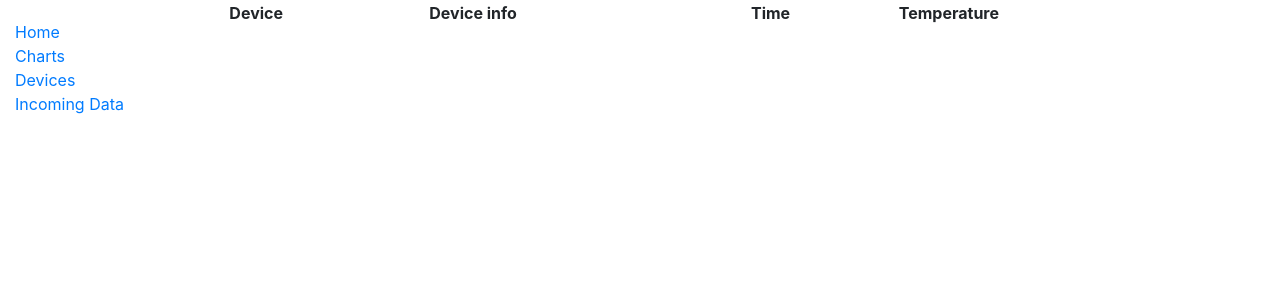
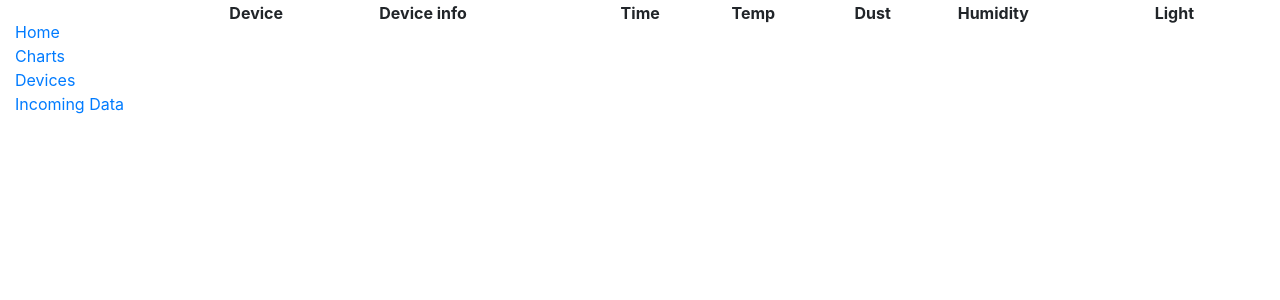
Before and after one commit to vikketii/protopaja-web, a Django app: page /data_table/ in a window 1280 px wide. Shown: the top 300 px of the page. Run offline with Django 3.2, Linux system fonts and the light colour scheme; data that the repository does not hold is empty; some libraries are stand-ins or nearby versions.

Commit message:
Added dust and light fields, tuned visuals

```diff
--- a/devicedata/templates/devicedata/data_table.html
+++ b/devicedata/templates/devicedata/data_table.html
@@ -7,7 +7,11 @@
                 <th>Device</th>
                 <th>Device info</th>
                 <th>Time</th>
-                <th>Temperature</th>
+                <th>Temp</th>
+                <th>Dust</th>
+                <th>Humidity</th>
+                <th>Light</th>
+
             </tr>
         </thead>
         <tbody>
@@ -18,6 +22,9 @@
                         <td>{{ data_object.device.info }}</td>
                         <td>{{ data_object.collection_date }}</td>
                         <td>{{ data_object.temperature }}</td>
+                        <td>{{ data_object.dust }}</td>
+                        <td>{{ data_object.humidity }}</td>
+                        <td>{{ data_object.light }}</td>
                     </tr>
 
             {% endif %}
--- a/devicedata/templates/devicedata/update_data_table.html
+++ b/devicedata/templates/devicedata/update_data_table.html
@@ -9,6 +9,9 @@
         <td>{{ data_object.device.info }}</td>
         <td>{{ data_object.collection_date }}</td>
         <td>{{ data_object.temperature }}</td>
+        <td>{{ data_object.dust}}</td>
+        <td>{{ data_object.humidity }}</td>
+        <td>{{ data_object.light }}</td>
     </tr>
 
 {% endif %}
```
Also changed, not shown: devicedata/templates/devicedata/all_devices.html (+15 -1 lines), devicedata/templates/devicedata/modify_devices.html (+10 -3 lines), devicedata/templates/devicedata/modify_devices_refresh.html (+9 -2 lines), devicedata/templates/devicedata/update_all_devices.html (+14 -1 lines).
